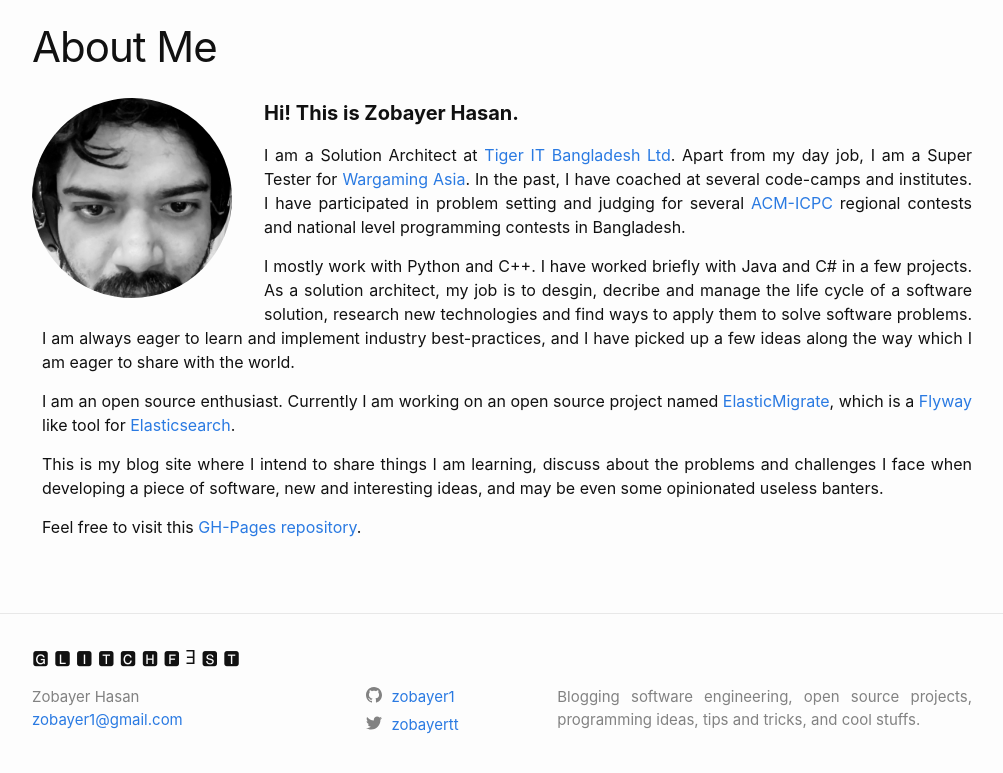
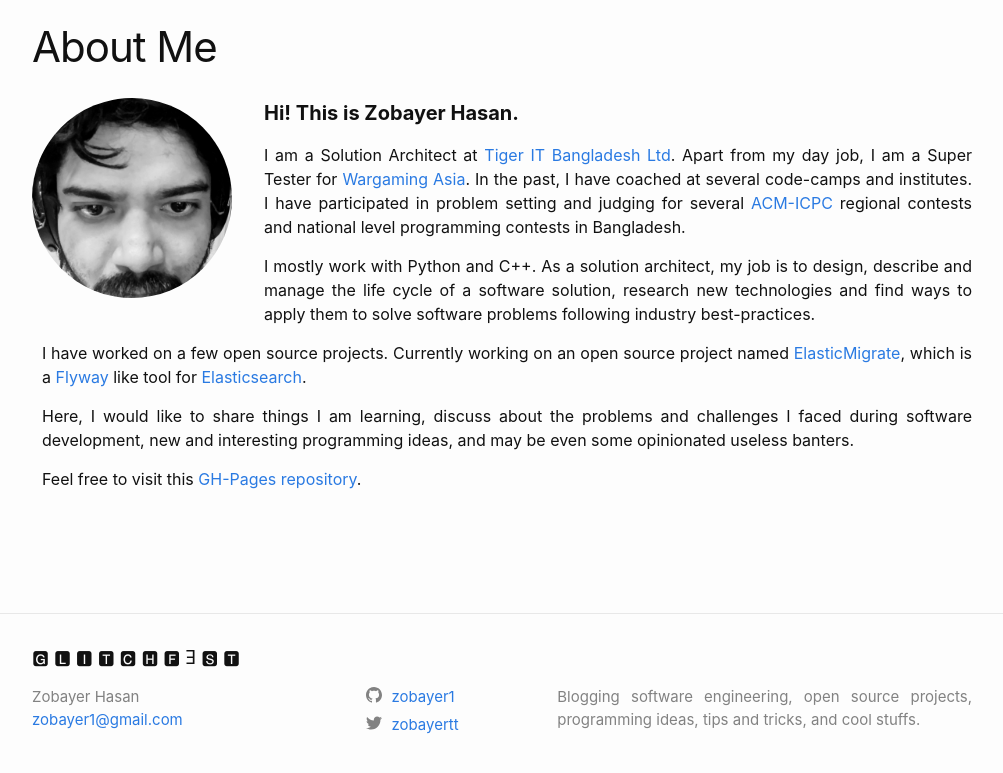
Before and after one commit to zobayer1/zobayer1.github.io, a Jekyll site: the page built from about.html, in a window 1280 px wide, cut to the strip 104-877 px from the top of the page. Shown: the whole strip, without its empty margins (138-1141 px from the left). Built offline with Jekyll 4.4.1, drawn with Linux system fonts in a browser that asks for light colours.

Commit message:
Update about me page

```diff
--- a/about.html
+++ b/about.html
@@ -34,14 +34,12 @@ permalink: /about/
     I am a Super Tester for <a href="https://asia.wargaming.net/en">Wargaming Asia</a>. In the past, I have coached at several
     code-camps and institutes. I have participated in problem setting and judging for several <a href="https://icpc.global/">ACM-ICPC</a>
     regional contests and national level programming contests in Bangladesh.</p>
-    <p>I mostly work with Python and C++. I have worked briefly with Java and C# in a few projects. As a solution architect, my job is to
-    desgin, decribe and manage the life cycle of a software solution, research new technologies and find ways to apply them to solve software
-    problems. I am always eager to learn and implement industry best-practices, and I have picked up a few ideas along the way which I am
-    eager to share with the world.</p>
-    <p>I am an open source enthusiast. Currently I am working on an open source project named <a href="https://github.com/zobayer1/elastic-migrate">
+    <p>I mostly work with Python and C++. As a solution architect, my job is to design, describe and manage the life cycle of a software solution,
+    research new technologies and find ways to apply them to solve software problems following industry best-practices.</p>
+    <p>I have worked on a few open source projects. Currently working on an open source project named <a href="https://github.com/zobayer1/elastic-migrate">
     ElasticMigrate</a>, which is a <a href="https://flywaydb.org/">Flyway</a> like tool for <a href="https://www.elastic.co/">Elasticsearch</a>.</p>
-    <p>This is my blog site where I intend to share things I am learning, discuss about the problems and challenges I face when developing a
-    piece of software, new and interesting ideas, and may be even some opinionated useless banters.</p>
+    <p>Here, I would like to share things I am learning, discuss about the problems and challenges I faced during software development, new and interesting
+    programming ideas, and may be even some opinionated useless banters.</p>
     <p>Feel free to visit this <a href="https://github.com/zobayer1/zobayer1.github.io">GH-Pages repository</a>.</p>
   </div>
 </div>
```
